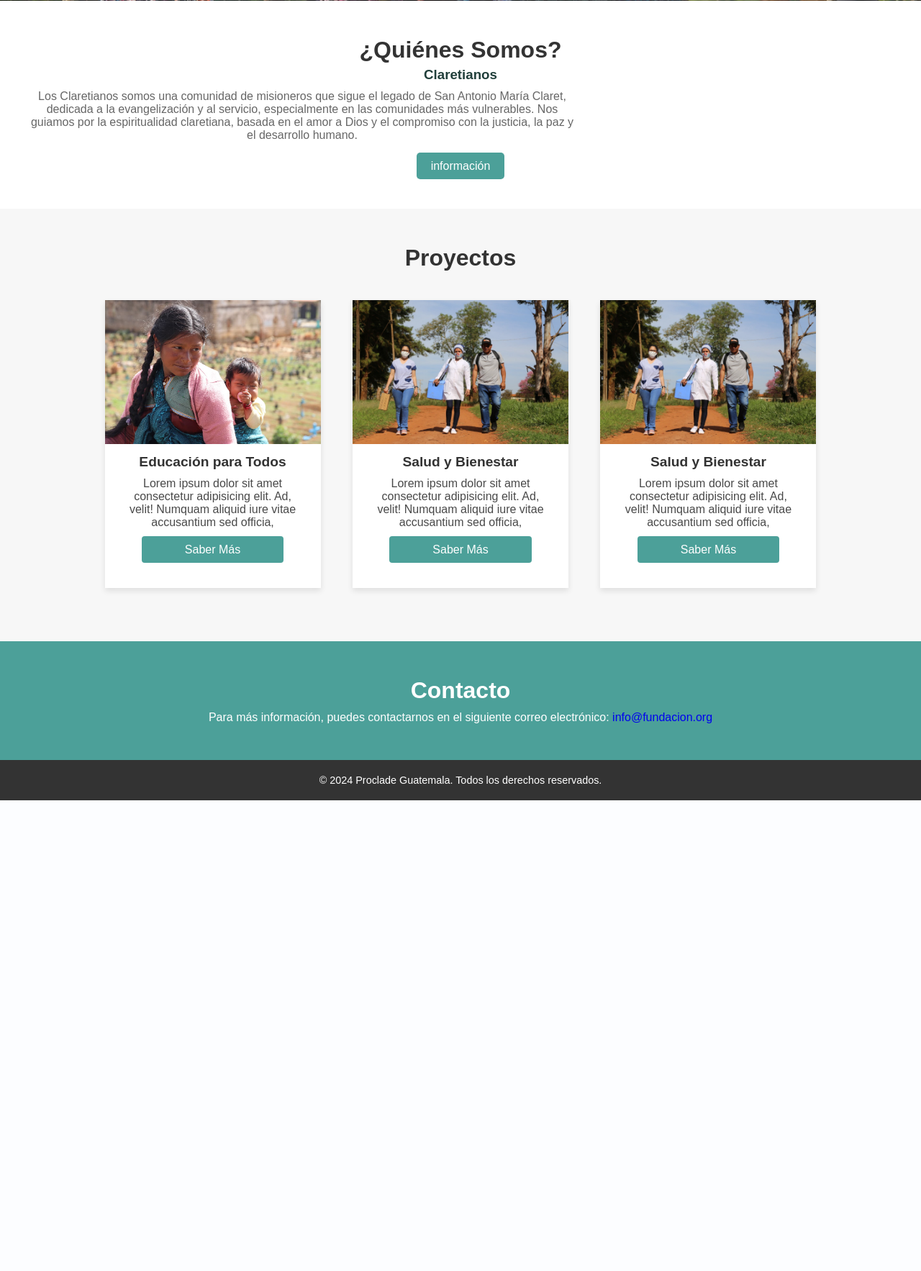
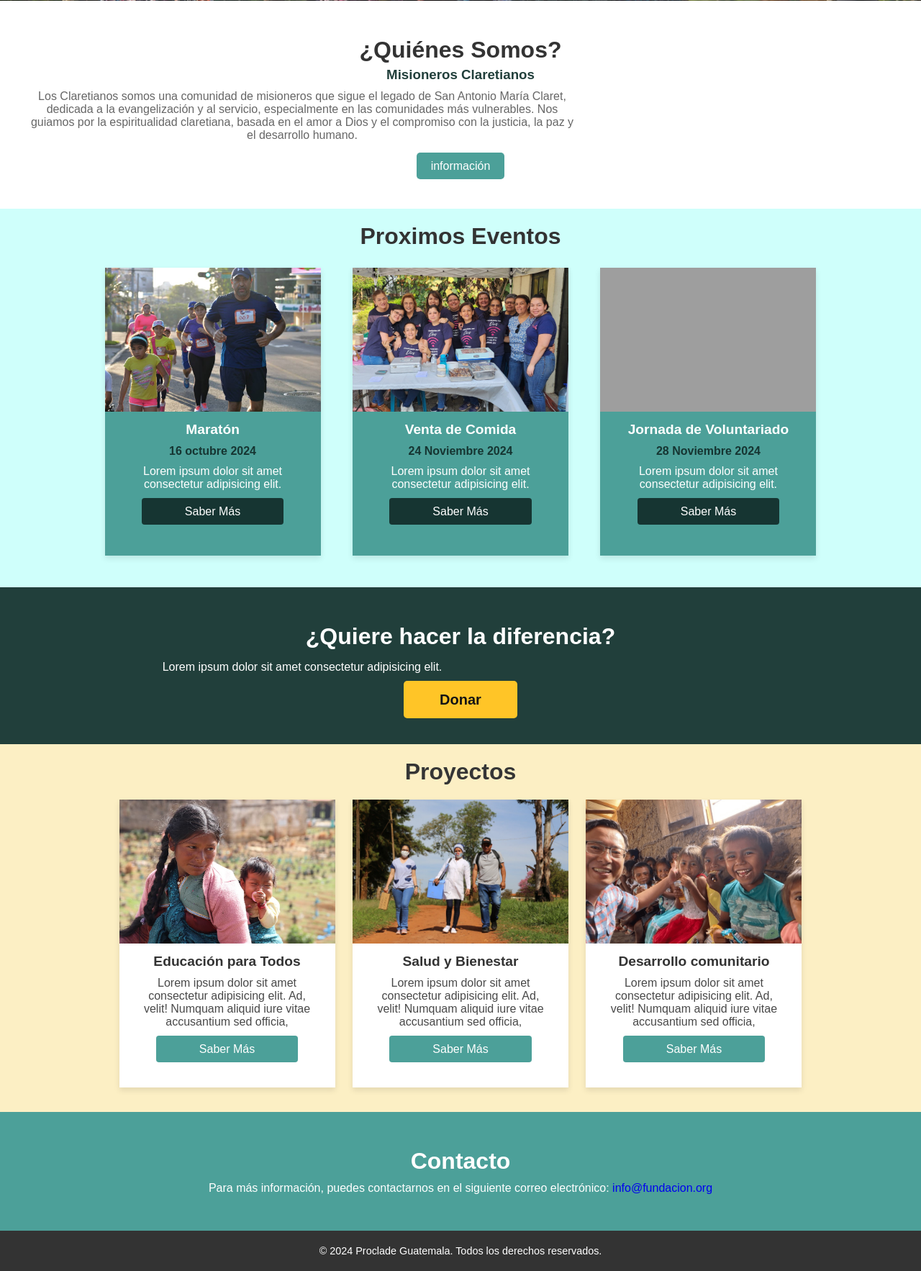
Before and after one commit to pjosemaria/pjosemaria.github.io, a PHP site: page / in a window 1280 px wide. Shown: the part 319-2085 px from the top of the page at 72% size. Before the commit the page ends 1431 px from the top, so only its background shows below. Run offline with PHP 8.4, Linux system fonts and the light colour scheme; grey boxes are pictures that could not be loaded.

Commit message:
Add files via upload

```diff
--- a/index.html
+++ b/index.html
@@ -4,7 +4,7 @@
 <head>
     <meta charset="UTF-8">
     <meta name="viewport" content="width=device-width, initial-scale=1.0">
-    <title>Fundación</title>
+    <title>PROCLADE GUATEMALA</title>
     <link rel="stylesheet" href="styles.css">
 </head>
 
@@ -24,10 +24,43 @@
     <!-- Sección de Quiénes Somos -->
     <section id="quienes-somos">
         <h2>¿Quiénes Somos?</h2>
-        <h3>Claretianos</h3>
+        <h3>Misioneros Claretianos</h3>
         <p>Los Claretianos somos una comunidad de misioneros que sigue el legado de San Antonio María Claret, dedicada a la evangelización y al servicio, especialmente en las comunidades más vulnerables. Nos guiamos por la espiritualidad claretiana, basada
             en el amor a Dios y el compromiso con la justicia, la paz y el desarrollo humano. </p>
         <a href="info.html" class="info-button">información</a>
+    </section>
+
+    <!-- Sección de Eventos -->
+    <section id="eventos">
+        <h2>Proximos Eventos</h2>
+        <div class="evento">
+            <img src="Assets/11709743_10152926887352001_19905.png" alt="Proyecto 1">
+            <h3>Maratón</h3>
+            <h5>16 octubre 2024</h5>
+            <p>Lorem ipsum dolor sit amet consectetur adipisicing elit.</p>
+            <a href="p1.html" class="evento-button">Saber Más</a>
+        </div>
+        <div class="evento">
+            <img src="Assets/01-1.png" alt="Proyecto 2">
+            <h3>Venta de Comida </h3>
+            <h5>24 Noviembre 2024</h5>
+            <p>Lorem ipsum dolor sit amet consectetur adipisicing elit.</p>
+            <a href="p1.html" class="evento-button">Saber Más</a>
+        </div>
+        <div class="evento">
+            <img src="Assets/Imagen-de-WhatsApp-2024-04-12-a.png" alt="Proyecto 2">
+            <h3>Jornada de Voluntariado</h3>
+            <h5>28 Noviembre 2024</h5>
+            <p>Lorem ipsum dolor sit amet consectetur adipisicing elit.</p>
+            <a href="p1.html" class="evento-button">Saber Más</a>
+        </div>
+    </section>
+
+    <!-- Sección de información -->
+    <section id="información">
+        <h2>¿Quiere hacer la diferencia?</h2>
+        <p>Lorem ipsum dolor sit amet consectetur adipisicing elit.</p>
+        <a href="donar.html" class="donate-button">Donar</a>
     </section>
 
     <!-- Sección de Proyectos -->
@@ -46,8 +79,8 @@
             <a href="p1.html" class="proyecto-button">Saber Más</a>
         </div>
         <div class="proyecto">
-            <img src="Assets/monitoreo_de_la_vacunacion_comun.png" alt="Proyecto 2">
-            <h3>Salud y Bienestar</h3>
+            <img src="Assets/11-3.png" alt="Proyecto 2">
+            <h3>Desarrollo comunitario</h3>
             <p>Lorem ipsum dolor sit amet consectetur adipisicing elit. Ad, velit! Numquam aliquid iure vitae accusantium sed officia,</p>
             <a href="p1.html" class="proyecto-button">Saber Más</a>
         </div>
--- a/styles.css
+++ b/styles.css
@@ -112,22 +112,22 @@ header {
 /* Sección de Proyectos */
 
 #proyectos {
-    padding: 50px 20px;
-    background-color: #f7f7f7;
+    padding: 20px 20px;
+    background-color: #fcefc4;
     text-align: center;
 }
 
 #proyectos h2 {
     font-size: 2em;
-    color: #333;
-    margin-bottom: 20px;
+    color: #353535;
+    margin-bottom: 10px;
 }
 
 .proyecto {
     display: inline-block;
     height: 400px;
     width: 300px;
-    margin: 20px;
+    margin: 10px;
     background-color: white;
     border-radius: 0px;
     overflow: hidden;
@@ -167,6 +167,119 @@ header {
 }
 
 
+/* Sección de eventos */
+
+#eventos {
+    padding: 20px 20px;
+    background-color: #cffffb;
+    text-align: center;
+}
+
+#eventos h2 {
+    font-size: 2em;
+    color: #333;
+    margin-bottom: 5px;
+}
+
+.evento {
+    display: inline-block;
+    height: 400px;
+    width: 300px;
+    margin: 20px;
+    background-color: #4ca099;
+    border-radius: 0px;
+    overflow: hidden;
+    box-shadow: 0px 4px 8px rgba(0, 0, 0, 0.1);
+    text-align: inherit;
+}
+
+.evento img {
+    width: 100%;
+    height: 50%;
+    object-fit: cover;
+}
+
+.evento h3 {
+    font-size: 1.2em;
+    color: #ffffff;
+    margin: 10px;
+}
+
+.evento h5 {
+    font-size: 1em;
+    color: #163532;
+    margin: 10px;
+}
+
+.evento p {
+    margin: 10px 30px;
+    margin-bottom: 20px;
+    color: #ffffff;
+}
+
+.evento-button {
+    background-color: #163532;
+    color: rgb(255, 255, 255);
+    border: none;
+    padding: 10px 60px;
+    cursor: pointer;
+    border-radius: 4px;
+    transition: background-color 0.3s;
+}
+
+.eventos-button:hover {
+    background-color: #213f3b;
+}
+
+
+/* Sección de Información */
+
+#información {
+    padding: 50px 20px;
+    text-align: center;
+    background-color: #213f3b;
+    background-position: center;
+    background-size: cover;
+}
+
+#información h2 {
+    font-size: 2em;
+    color: #ffffff;
+    margin-bottom: 5px;
+}
+
+#información h3 {
+    color: #ffffff;
+}
+
+#información p {
+    padding: 10px 20px;
+    font-size: 1em;
+    color: #ffffff;
+    max-width: 800px;
+    text-align: center;
+    margin-bottom: 15px;
+}
+
+.info-button {
+    background-color: #4ca099;
+    text-decoration: none;
+    /* Amarillo dorado */
+    color: #ffffff;
+    border: none;
+    padding: 10px 20px;
+    font-size: 1em;
+    cursor: pointer;
+    border-radius: 5px;
+    transition: background-color 0.3s;
+}
+
+.info-button:hover {
+    background-color: #213f3b;
+    text-decoration: none;
+}
+
+
 /* Sección de Contacto */
 
 #contacto {
```
Also changed, not shown: Assets/01-1.png (added), Assets/11-3.png (added), Assets/11709743_10152926887352001_19905.png (added), Assets/Logos-conjuntos.png (added), Assets/images (1).png (added), 2 other files.
